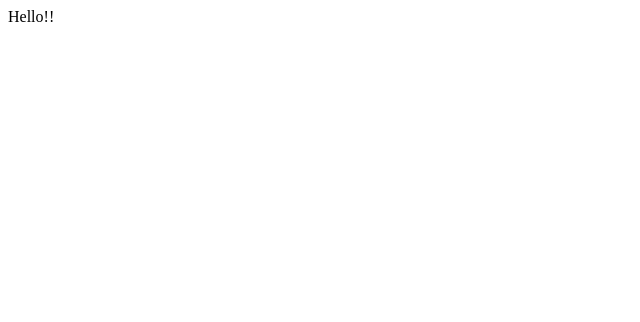
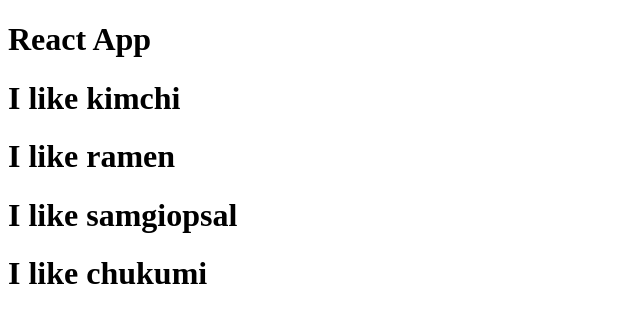
Before and after one commit to peactor/movie_app_2022, a React (Create React App) app: page / in a window 1280 px wide. Shown: the top 322 px of the page, without its empty margins (0-640 px from the left). Built offline with nearby package versions, Linux system fonts and the light colour scheme.

Commit message:
component

```diff
--- a/src/App.js
+++ b/src/App.js
@@ -1,7 +1,21 @@
 import React from 'react';
 
+function Food({ fav }){
+
+  return <h1>I like { fav }</h1>;
+}
+
+
 function App() {
-  return <div>Hello!!</div>;
+  return (
+  <div>
+    <h1>React App</h1>
+    <Food fav="kimchi" />
+    <Food fav="ramen" />
+    <Food fav="samgiopsal" />
+    <Food fav="chukumi" />
+
+    </div>);
 }
 
 export default App;
--- a/src/index.js
+++ b/src/index.js
@@ -2,8 +2,4 @@ import React from 'react';
 import ReactDOM from 'react-dom';
 import App from './App';
 
-ReactDOM.render(
-    <App />
-  ,
-  document.getElementById('root')
-);
+ReactDOM.render(<App />,document.getElementById('root'));
```
